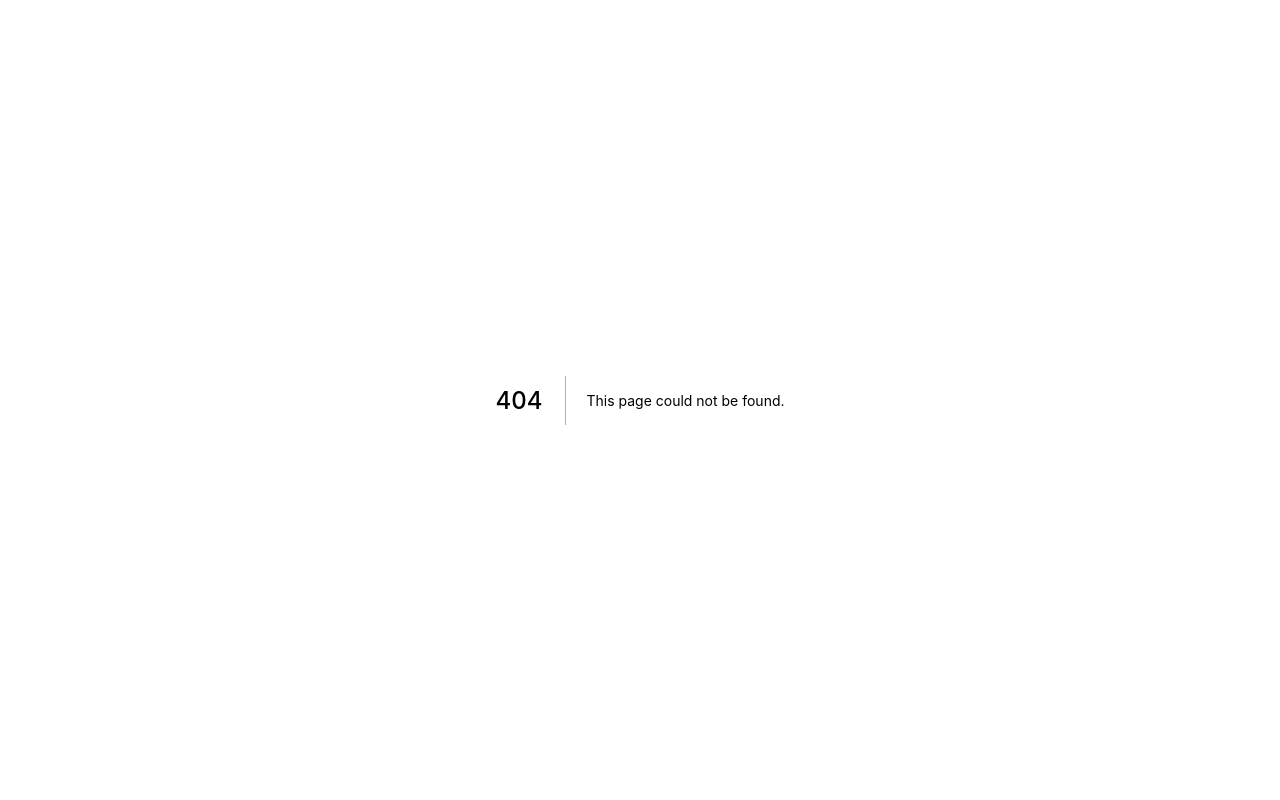
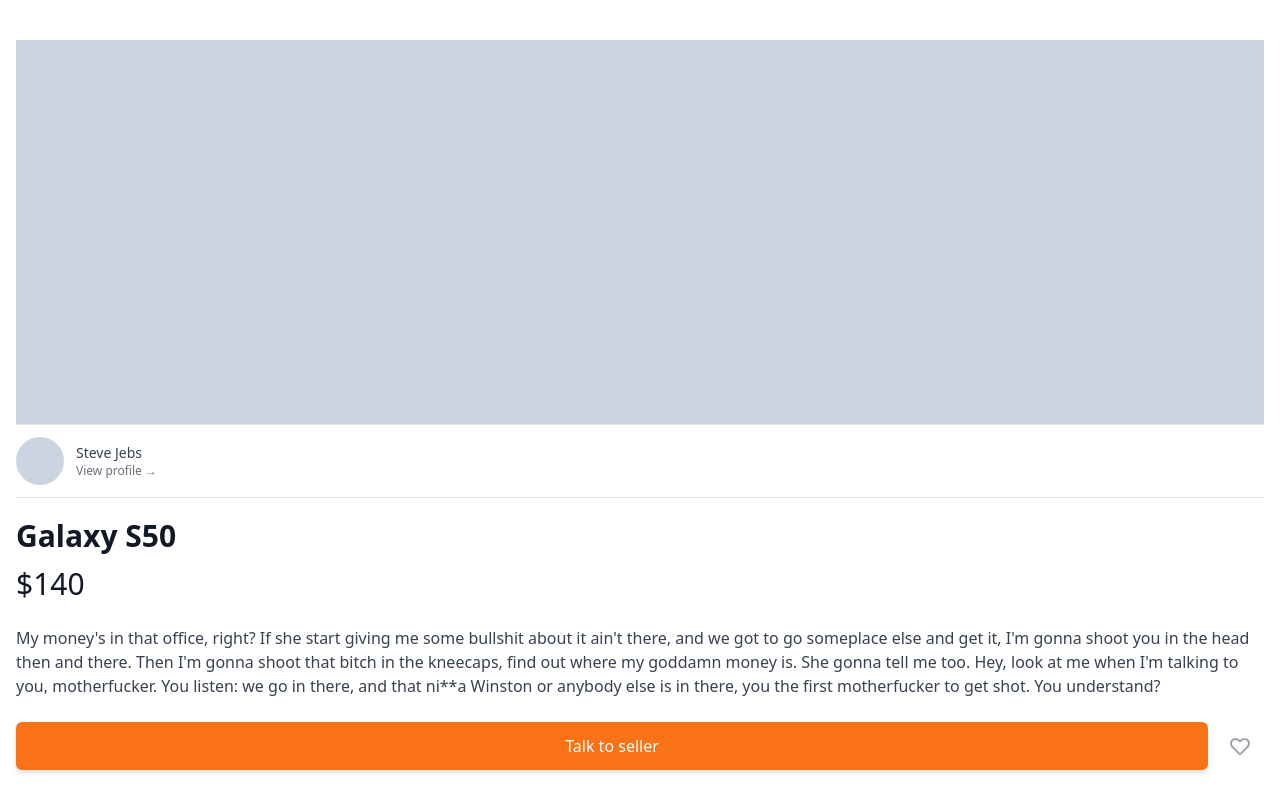
Before and after one commit to geonya/crab-market, a Next.js app: page /items/1 in a window 1280 px wide. Before the commit this address had no page. Shown: the top 800 px of the page. Built offline with nearby package versions, Linux system fonts and the light colour scheme.

Commit message:
item detail

```diff
--- /dev/null
+++ b/pages/items/[id].tsx
@@ -0,0 +1,82 @@
+import type { NextPage } from "next";
+
+const ItemDetail: NextPage = () => {
+	return (
+		<div className="px-4 py-10">
+			<div className="mb-8">
+				<div className="h-96 bg-slate-300" />
+				<div className="flex py-3 border-t border-b items-center space-x-3">
+					<div className="w-12 h-12 rounded-full bg-slate-300" />
+					<div>
+						<p className="text-sm font-medium text-gray-700">
+							Steve Jebs
+						</p>
+						<p className="text-xs font-medium text-gray-500">
+							View profile &rarr;
+						</p>
+					</div>
+				</div>
+				<div className="mt-5">
+					<h1 className="text-3xl font-bold text-gray-900">
+						Galaxy S50
+					</h1>
+					<span className="text-3xl mt-3 text-gray-900 block">
+						$140
+					</span>
+					<p className="text-base my-6 text-gray-700">
+						My money&apos;s in that office, right? If she start
+						giving me some bullshit about it ain&apos;t there, and
+						we got to go someplace else and get it, I&apos;m gonna
+						shoot you in the head then and there. Then I&apos;m
+						gonna shoot that bitch in the kneecaps, find out where
+						my goddamn money is. She gonna tell me too. Hey, look at
+						me when I&apos;m talking to you, motherfucker. You
+						listen: we go in there, and that ni**a Winston or
+						anybody else is in there, you the first motherfucker to
+						get shot. You understand?
+					</p>
+					<div className="flex items-center justify-between space-x-2">
+						<button className="flex-1 bg-orange-500 text-white py-3 rounded-md hover:bg-orange-600 focus:outline-none focus:ring-2 focus:ring-offset-2 font-medium shadow-md focus:ring-orange-500">
+							Talk to seller
+						</button>
+						<button className="p-3 rounded-md flex items-center justify-center text-gray-400 hover:bg-gray-100 hover:text-gray-500">
+							<svg
+								className="h-6 w-6 "
+								xmlns="http://www.w3.org/2000/svg"
+								fill="none"
+								viewBox="0 0 24 24"
+								stroke="currentColor"
+								aria-hidden="true"
+							>
+								<path
+									strokeLinecap="round"
+									strokeLinejoin="round"
+									strokeWidth="2"
+									d="M4.318 6.318a4.5 4.5 0 000 6.364L12 20.364l7.682-7.682a4.5 4.5 0 00-6.364-6.364L12 7.636l-1.318-1.318a4.5 4.5 0 00-6.364 0z"
+								/>
+							</svg>
+						</button>
+					</div>
+				</div>
+			</div>
+			<div>
+				<h2 className="text-2xl font-bold text-gray-900">
+					Similar items
+				</h2>
+				<div className="mt-6 grid grid-cols-2 gap-4">
+					{[1, 2, 3, 4, 5, 6].map((_, i) => (
+						<div key={i}>
+							<div className="h-56 w-full mb-4 bg-slate-300" />
+							<h3 className="text-gray-700 -mb-1">Galaxy S60</h3>
+							<span className="text-sm font-medium text-gray-900">
+								$6
+							</span>
+						</div>
+					))}
+				</div>
+			</div>
+		</div>
+	);
+};
+
+export default ItemDetail;
```
